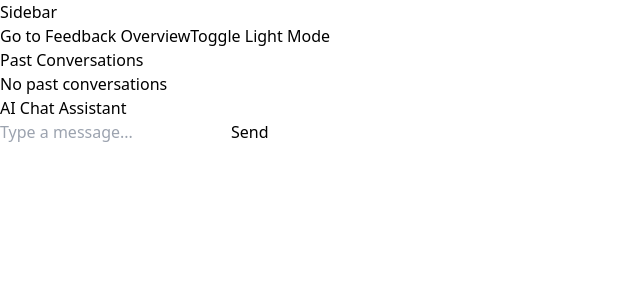
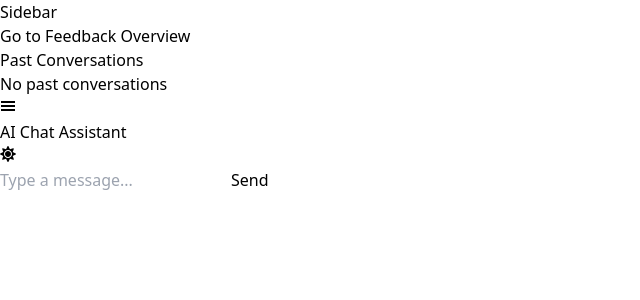
Before and after one commit to jaswanthsaireddy/chatbox, a React (Vite) app: page / in a window 1280 px wide. Shown: the top 300 px of the page, without its empty margins (0-640 px from the left). Built offline with nearby package versions, Linux system fonts and the light colour scheme.

Commit message:
Add sidebar toggle functionality and integrate react-icons for improved UI

```diff
--- a/package.json
+++ b/package.json
@@ -14,6 +14,7 @@
     "axios": "^1.8.1",
     "react": "^19.0.0",
     "react-dom": "^19.0.0",
+    "react-icons": "^5.5.0",
     "react-redux": "^9.2.0",
     "react-router-dom": "^7.2.0"
   },
--- a/src/components/Chat.jsx
+++ b/src/components/Chat.jsx
@@ -1,8 +1,11 @@
 import { useState } from "react";
 import { useDispatch, useSelector } from "react-redux";
-import { setAIResponse, setMessageFeedback, toggleFeedbackForm, clearConversation } from "../redux/chatSlice";
+import { setAIResponse, setMessageFeedback, toggleFeedbackForm, clearConversation, toggleDarkMode, toggleSidebar } from "../redux/chatSlice";
 import FeedbackForm from "./FeedbackForm";
 import { messages } from "../utils/constants";
+import { FaSun, FaMoon } from "react-icons/fa"; // Import icons
+import { GiHamburgerMenu } from "react-icons/gi";
+
 
 const Chat = () => {
   const [message, setMessage] = useState("");
@@ -11,6 +14,8 @@ const Chat = () => {
   const selectedConversation = useSelector((state) => state.chat.selectedConversation);
   const showFeedbackForm = useSelector((state) => state.chat.showFeedbackForm);
   const darkMode = useSelector((state) => state.chat.darkMode);
+  const showSidebar = useSelector((state) => state.chat.showSidebar);
+
   const [hoverIndex, setHoverIndex] = useState(null);
 
   const displayedConversation = selectedConversation ? selectedConversation.savedConversations : conversations;
@@ -20,7 +25,13 @@ const Chat = () => {
     dispatch(clearConversation()); // Reset chat when starting a new conversation
   };
 
+  const handleToggleDarkMode = () => {
+    dispatch(toggleDarkMode());
+  };
 
+  const handleToggleSidebar = () => {
+    dispatch(toggleSidebar());
+  };
 
   // Function to fetch a random message
   const getRandomMessage = () => {
@@ -49,8 +60,23 @@ const Chat = () => {
   return (
     <div className={`flex h-screen w-full ${darkMode ? 'bg-gray-900' : 'bg-white'}`}>
       {/* Chatbox */}
-      <div className="flex-1 flex flex-col items-center p-4">
-        <h1 className={`text-2xl font-bold mb-4 ${darkMode ? 'text-white' : 'text-black'}`}>AI Chat Assistant</h1>
+      <div className="flex-1 items-center p-4">
+        <div className="flex justify-between w-full mb-4">
+          <button
+            className={`p-2 rounded ${darkMode ? 'bg-gray-700 text-white' : 'bg-gray-300 text-black'}`}
+            onClick={handleToggleSidebar}
+          >
+            <GiHamburgerMenu />
+          </button>
+          <h1 className={`text-2xl self-center font-bold ${darkMode ? 'text-white' : 'text-black'}`}>AI Chat Assistant</h1>
+          <button
+            className={`p-2 rounded ${darkMode ? 'bg-yellow-500 text-black' : 'bg-gray-800 text-white'}`}
+            onClick={handleToggleDarkMode}
+          >
+            {darkMode ? <FaSun /> : <FaMoon />} {/* Add icons */}
+
+          </button>
+        </div>
         <div className={`w-full ${darkMode ? 'bg-gray-800 text-white' : 'bg-gray-200 text-black'} rounded-lg shadow-lg p-4`}>
           <div className={`h-[28rem] overflow-y-auto p-2 ${darkMode ? 'bg-gray-900' : 'bg-white'} rounded-md`}>
             {displayedConversation.map((chat, index) => (
--- a/src/components/Sidebar.jsx
+++ b/src/components/Sidebar.jsx
@@ -24,7 +24,7 @@ const Sidebar = () => {
   };
 
   const getTrimmedMessage = (message) => {
-    const maxLength = 12;
+    const maxLength = 15;
     return message.length > maxLength ? `${message.substring(0, maxLength)}...` : message;
   };
 
@@ -38,12 +38,6 @@ const Sidebar = () => {
           >
             Go to Feedback Overview
           </button>
-        <button
-          className={`mb-4 p-2 rounded ${darkMode ? 'bg-yellow-500 text-black' : 'bg-gray-800 text-white'}`}
-          onClick={handleToggleDarkMode}
-        >
-          Toggle {darkMode ? 'Light' : 'Dark'} Mode
-        </button>
         <h2 className="text-lg font-bold mb-4">Past Conversations</h2>
         <div className="space-y-2">
           {pastConversations.length === 0 ? (
--- a/src/pages/Chatpage.jsx
+++ b/src/pages/Chatpage.jsx
@@ -1,15 +1,16 @@
-import { useSelector} from "react-redux";
+import { useSelector } from "react-redux";
 import Chat from "../components/Chat";
-import Sidebar from "../components/Sidebar";
+import Sidebar from "../components/SideBar";
 import ChatFeedback from "../components/ChatFeedback";
 
 function Chatpage() {
+  const darkMode = useSelector((state) => state.chat.darkMode);
+  const showSidebar = useSelector((state) => state.chat.showSidebar);
 
-  const darkMode = useSelector((state) => state.chat.darkMode); // Get dark mode state from Redux
   return (
     <div className={`flex h-screen ${darkMode ? 'bg-gray-900' : 'bg-white'}`}>
-      <Sidebar />
-      <Chat  />
+      {showSidebar && <Sidebar />}
+      <Chat />
       <ChatFeedback />
     </div>
   );
--- a/src/redux/chatSlice.js
+++ b/src/redux/chatSlice.js
@@ -9,6 +9,7 @@ const chatSlice = createSlice({
     conversationFeedback: null,
     selectedConversation: null,
     darkMode: true,
+    showSidebar: true,
   },
   reducers: {
     setAIResponse: (state, action) => {
@@ -47,6 +48,9 @@ const chatSlice = createSlice({
     toggleDarkMode: (state) => {
       state.darkMode = !state.darkMode;
     },
+    toggleSidebar: (state) => {
+      state.showSidebar = !state.showSidebar;
+    }
   },
 });
 
@@ -59,5 +63,6 @@ export const {
   clearConversation,
   loadPastConversation,
   toggleDarkMode,
+  toggleSidebar,
 } = chatSlice.actions;
 export default chatSlice.reducer;
```
Also changed, not shown: 1 other file (tests, documents, lock files or other folders).
